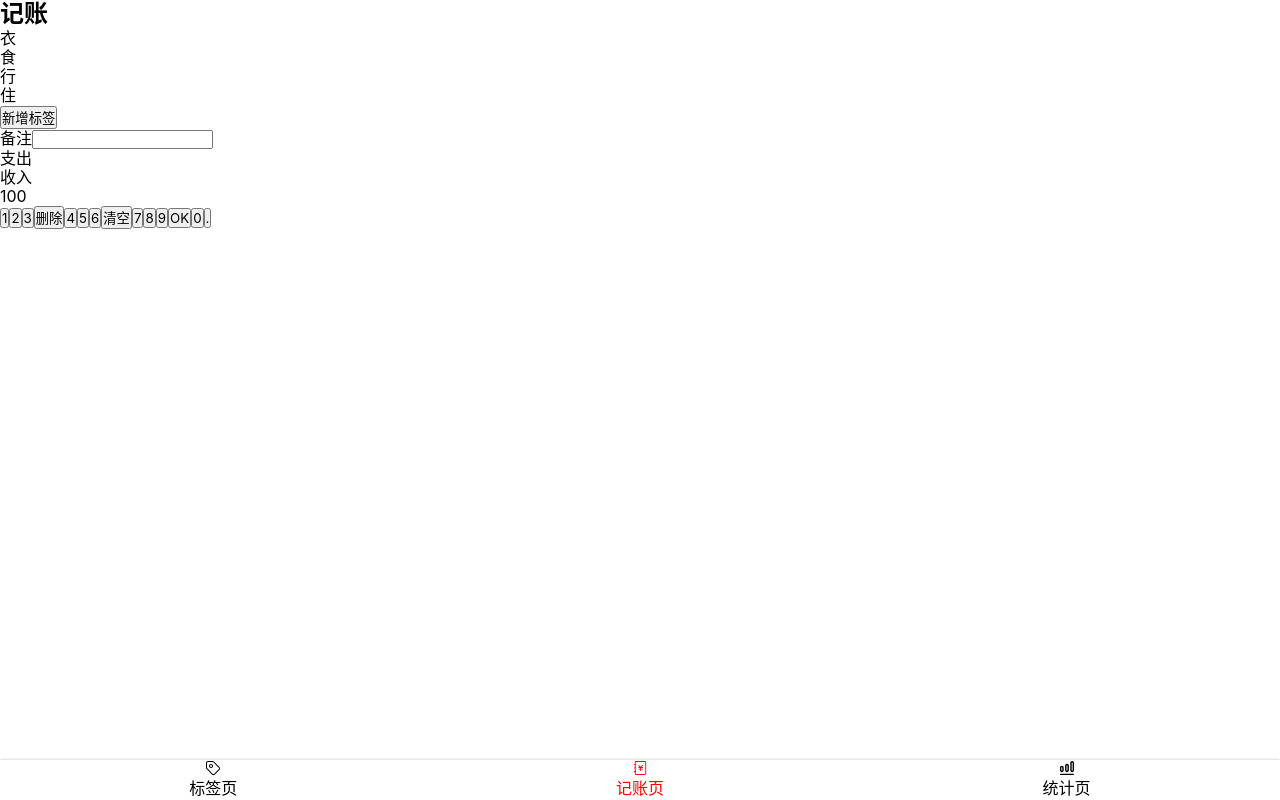
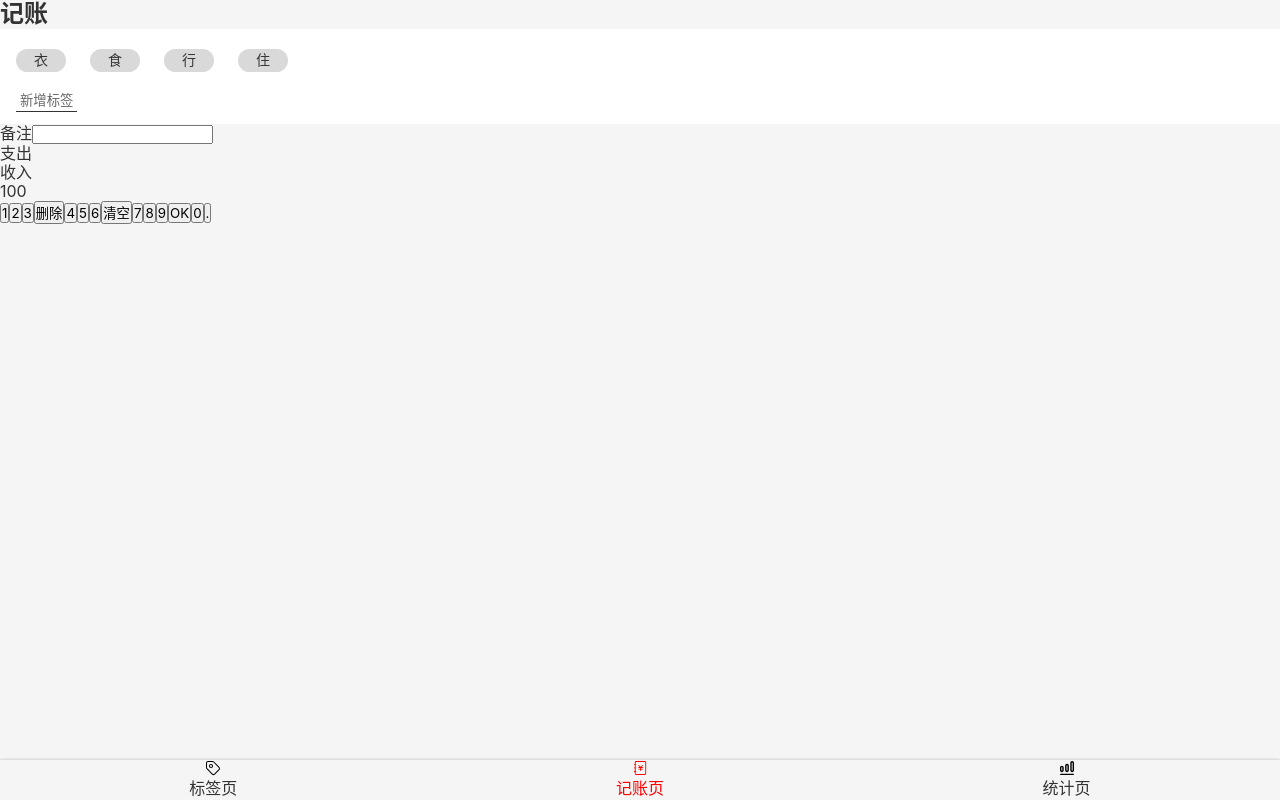
Before and after one commit to mumu111111/react-tally, a React app: page /#/money in a window 1280 px wide. Built offline with nearby package versions, Linux system fonts and the light colour scheme.

Commit message:
完成TagsSection UI

```diff
--- a/src/App.tsx
+++ b/src/App.tsx
@@ -5,18 +5,21 @@
   Route,
   Redirect
 } from 'react-router-dom';
+import styled from 'styled-components';
 
 import Tags from './views/Tags';
 import Money from './views/Money';
 import Statistics from './views/Statistics';
 import NoMatch from './views/NoMatch';
 
-
+const AppWrapper = styled.div`
+  color: #333;
+`
 
 function App() {
   return (
+    <AppWrapper>
       <Router>
-
         <Switch>
           <Route path="/tags">
             <Tags />
@@ -32,8 +35,8 @@
             <NoMatch />
           </Route>
         </Switch>
-
       </Router>
+    </AppWrapper>
   );
 }
 
--- a/src/index.scss
+++ b/src/index.scss
@@ -12,6 +12,7 @@
   font-family: $font-hei;
   font-size: 16px;
   line-height: 1.2;
+  background: #f5f5f5;
 }
 .icon {
   width: 1em;
--- a/src/views/Money.tsx
+++ b/src/views/Money.tsx
@@ -3,6 +3,19 @@
 import styled from 'styled-components';
 
 const TagsSection = styled.section`
+    background: #FFFFFF; padding: 12px 16px;
+    > ol { margin: 0 -12px;
+        > li{
+        background: #D9D9D9; border-radius: 18px;
+        display:inline-block; padding: 3px 18px;
+        font-size: 14px; margin: 8px 12px;
+        }
+    }
+    > button{
+        background:none; border: none; padding: 2px 4px;
+        border-bottom: 1px solid #333; color: #666;
+        margin-top: 8px;
+    }
 
 `
 const NotesSection = styled.section`
```
Lines whose indentation alone changed are shown as unchanged.
